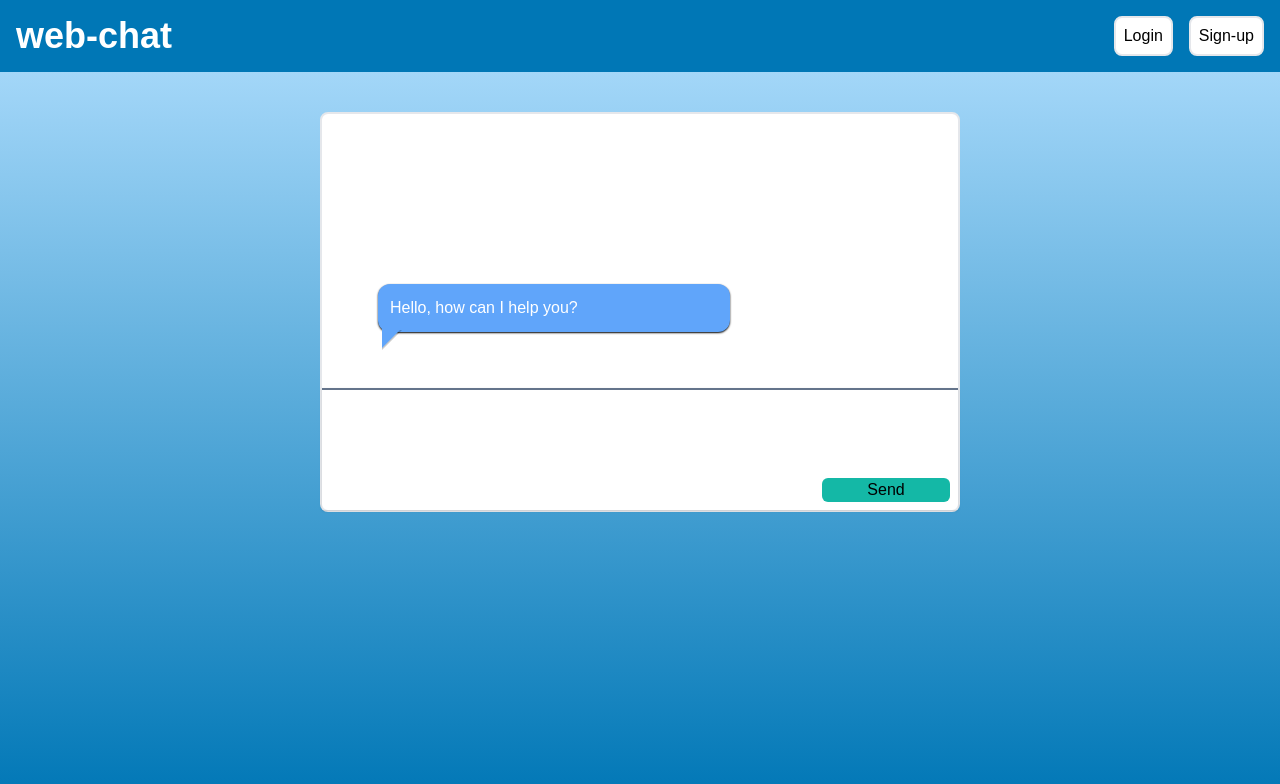
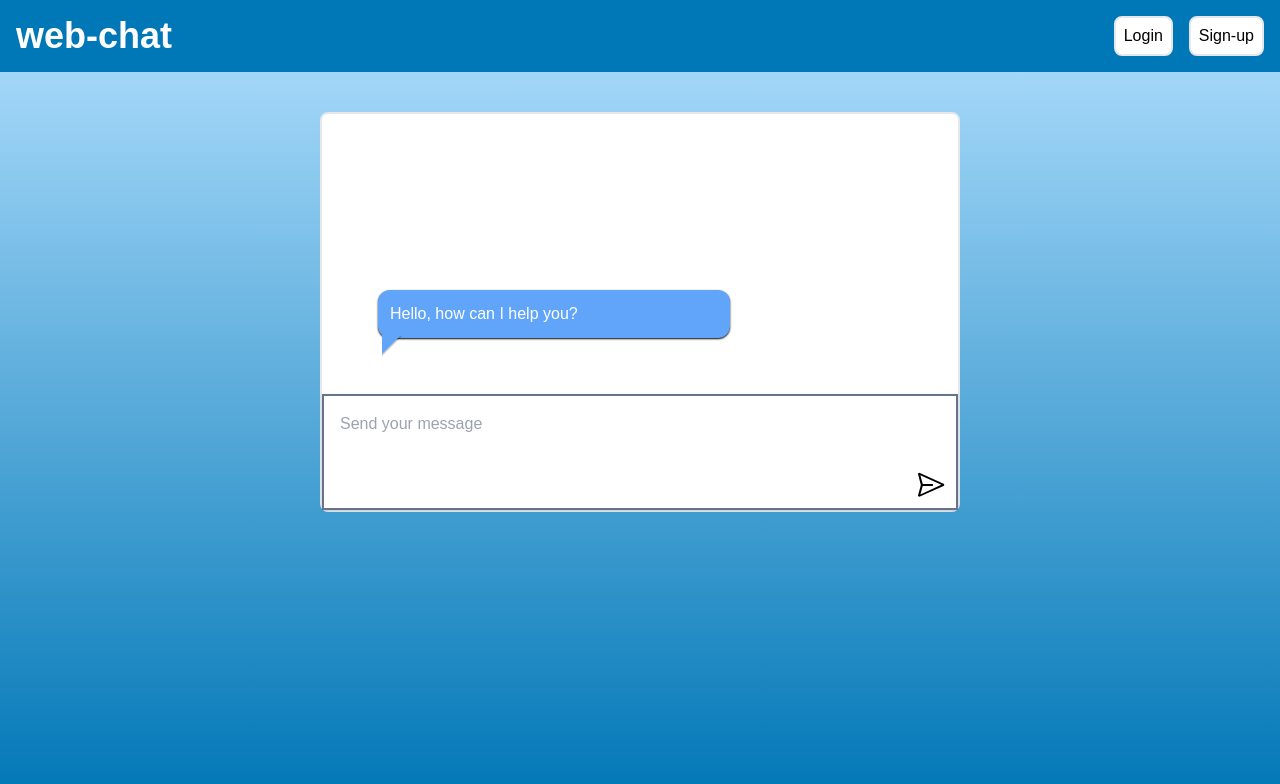
Before and after one commit to harunugurlu/webchat, a React (Create React App) app in the folder frontend/: page / in a window 1280 px wide. Shown: the top 784 px of the page. Built offline with nearby package versions, Linux system fonts and the light colour scheme.

Commit message:
add send icon

```diff
--- a/frontend/src/components/TextArea.tsx
+++ b/frontend/src/components/TextArea.tsx
@@ -1,11 +1,14 @@
 import React from 'react'
+import { VscSend } from 'react-icons/vsc'
 
 export default function TextArea() {
     return (
-        <form>
-            <div className="flex flex-col border-t-2 border-slate-500 shadow">
-                <input type="text" className="w-full h-20" />
-                <button className="w-32 m-2 self-end rounded-md bg-teal-500 hover:bg-teal-600">Send</button>
+        <form >
+            <div className="flex flex-col border-2 border-slate-500 shadow p-4 relative">
+                <textarea placeholder='Send your message' className="w-full flex-grow-2 h-20 focus:outline-none resize-none" />
+                <button className="absolute right-0.5 bottom-0 m-2 self-end rounded-md hover:bg-teal-600">
+                    <VscSend size={30}/>
+                </button>
             </div>
         </form>
     )
```
